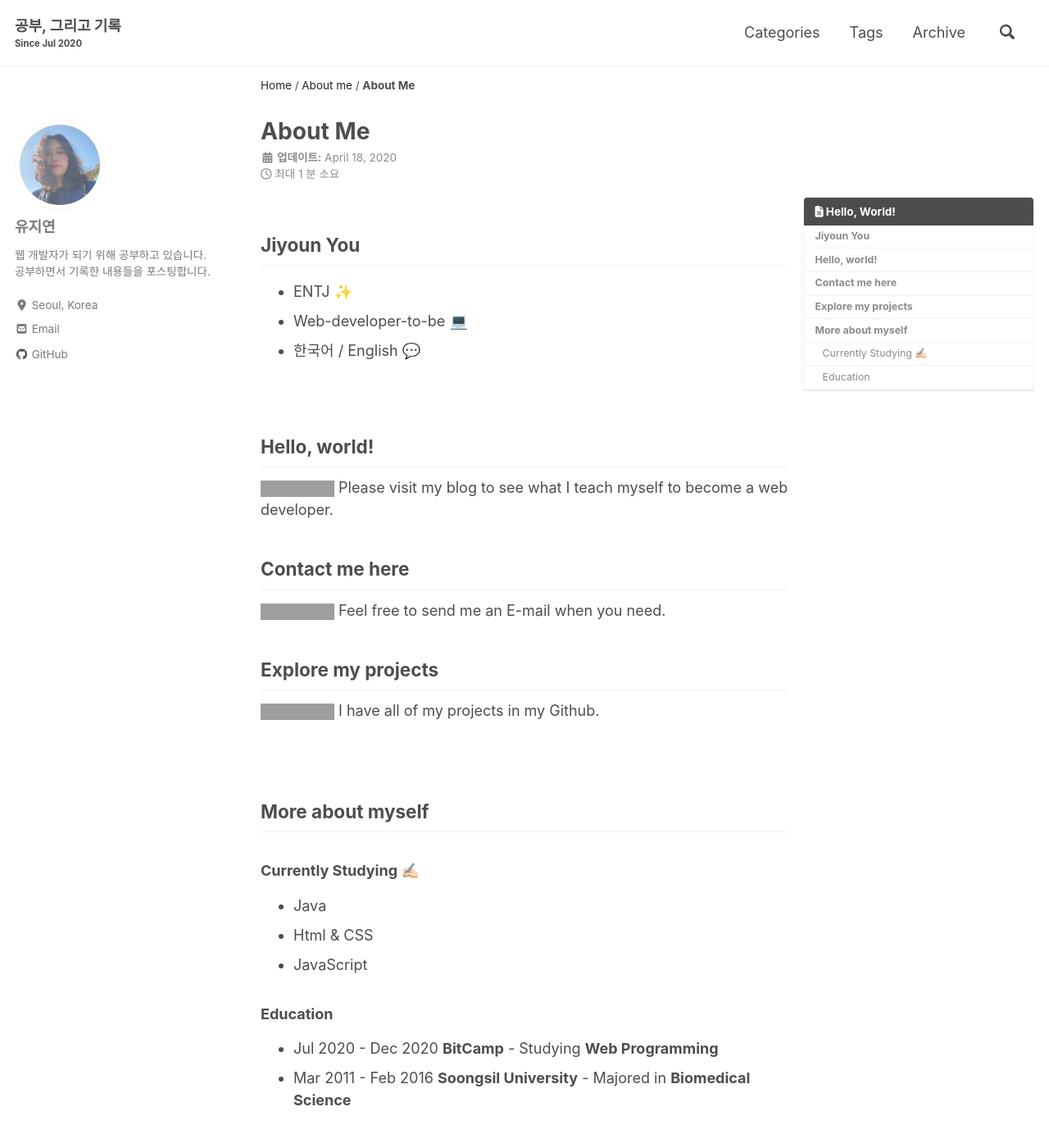
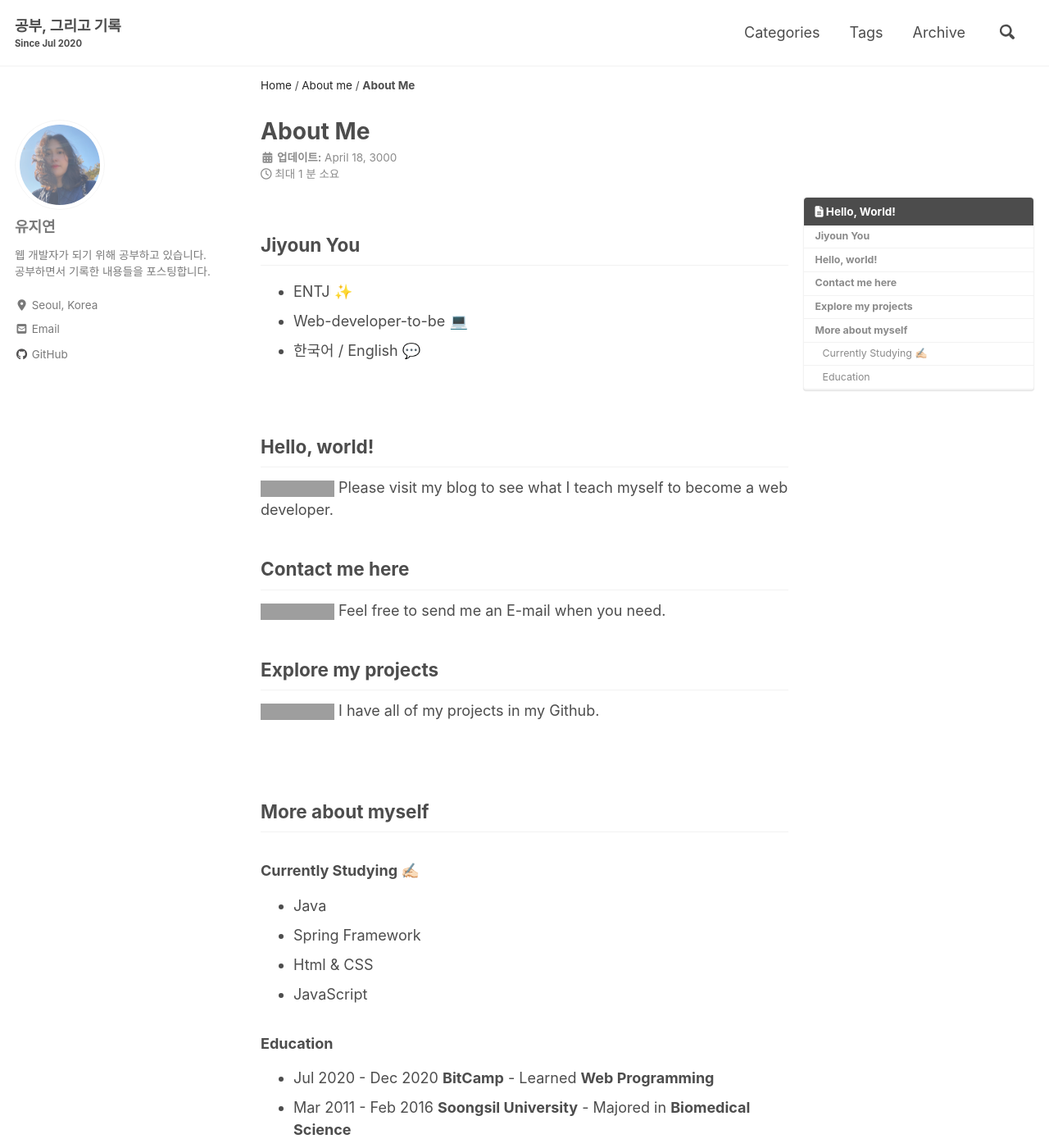
Before and after one commit to Jiyoun-Yoo/jiyoun-yoo.github.io, a Jekyll site: the page built from _posts/2020/about-me/2020-04-18-about-me.md, in a window 1280 px wide and 1400 px high. Shown: the whole window at 82% size. Built offline with Jekyll 4.4.1, drawn with Linux system fonts in a browser that asks for light colours; cached includes are drawn as plain includes; nearby versions of some CDN libraries; some of the changed text lies outside the part shown; grey boxes are pictures that could not be loaded.

Commit message:
fix typo

```diff
--- a/_posts/2020/about-me/2020-04-18-about-me.md
+++ b/_posts/2020/about-me/2020-04-18-about-me.md
@@ -17,7 +17,7 @@ article_tag2: More about myself
 article_tag3:
 article_section: About Me
 meta_keywords:
-last_modified_at: '2020-04-18 23:00:00 +0800'
+last_modified_at: '3000-04-18 23:00:00 +0800'
 ---
 
 ## Jiyoun You
@@ -41,9 +41,11 @@ last_modified_at: '2020-04-18 23:00:00 +0800'
 ## More about myself
 ### Currently Studying ✍🏻
 - Java
+- Spring Framework
 - Html & CSS
 - JavaScript
 
+
 ### Education
-- Jul 2020 - Dec 2020 **BitCamp** - Studying **Web Programming**
+- Jul 2020 - Dec 2020 **BitCamp** - Learned **Web Programming**
 - Mar 2011 - Feb 2016 **Soongsil University** - Majored in **Biomedical Science**
```
Also changed, not shown: _pages/404.md (+1 -1 lines).
